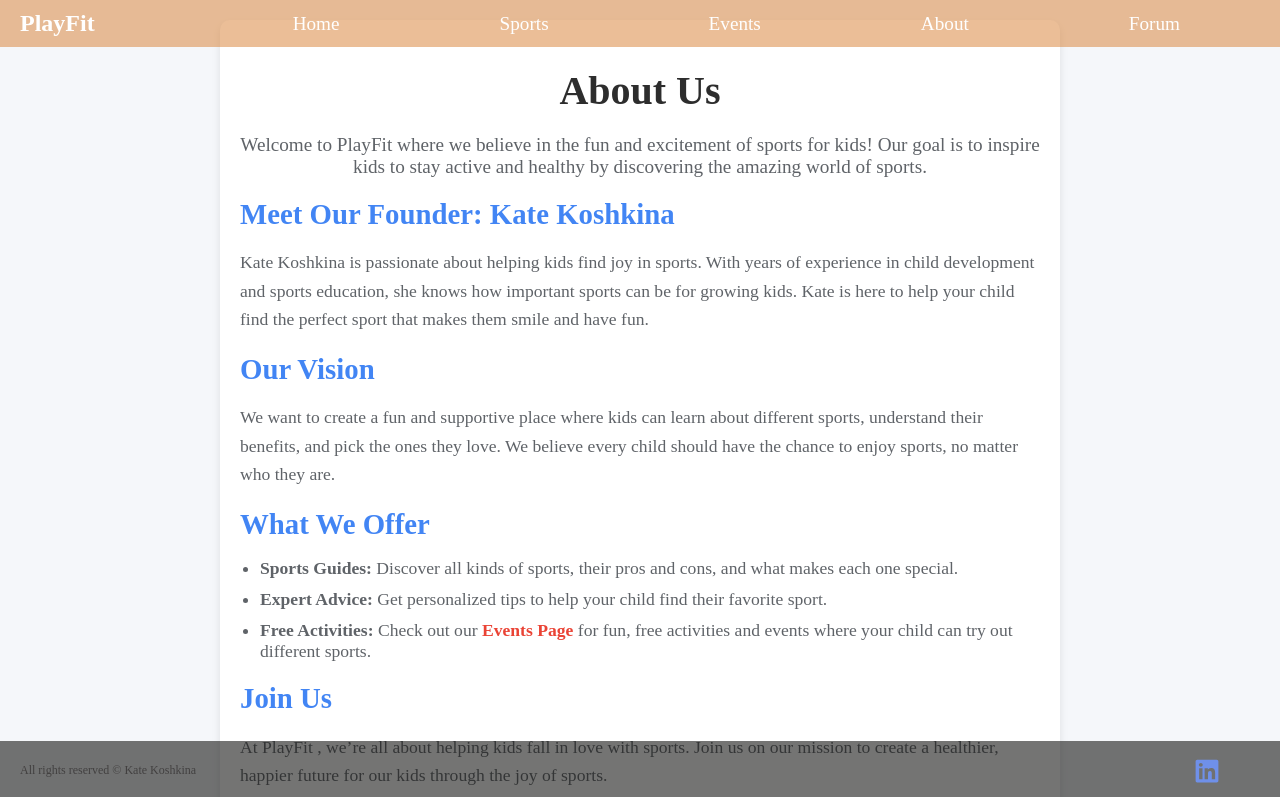
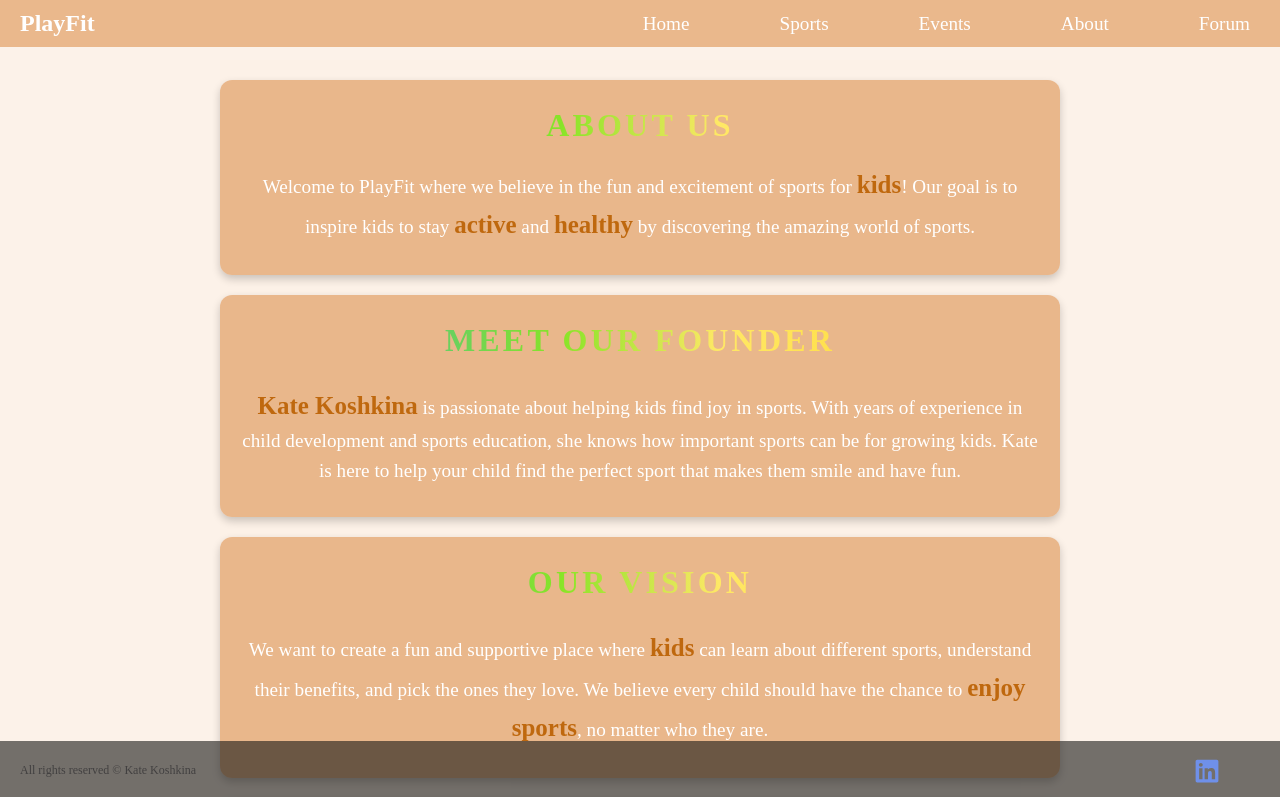
Before and after one commit to KoshkinaKate/Sport_Kids_Capstone_Project, a React (Vite) app in the folder frontend/sport/: page /about in a window 1280 px wide. Shown: the top 797 px of the page. Built offline with nearby package versions, Linux system fonts and the light colour scheme; the HTML template or start-up script is replaced by a standard one; a web font is replaced by a local one.

Commit message:
forumCSS

```diff
--- a/frontend/sport/src/components/NavBar/Navbar.css
+++ b/frontend/sport/src/components/NavBar/Navbar.css
@@ -35,7 +35,9 @@ body {
 
 .navbar ul li {
   margin: 0;
-  margin-right: 100px; /* adjust this line when ADDING SIGN IN BUTTON*/
+  /* display: flex; */
+  justify-content: space-between;
+  margin-right: 30px;
 }
 
 .navbar ul li a {
--- a/frontend/sport/src/pages/About/About.css
+++ b/frontend/sport/src/pages/About/About.css
@@ -1,65 +1,71 @@
-body {
-  background-color: #f5f7fa;
-  font-family: 'Arial', sans-serif;
-  margin: 0;
-  padding: 0;
+.about-container {
+  display: flex;
+  flex-direction: column;
+  align-items: center;
+  padding: 20px;
+  margin: 60px auto;
+  background-color: #fcf2e8ee;
+  max-width: 800px;
 }
 
-.about-container {
-  background-color: #ffffff;
-  border-radius: 10px;
-  box-shadow: 0 4px 8px rgba(0, 0, 0, 0.1);
-  max-width: 800px;
-  margin: 20px auto;
+.section-container {
+  background-color: rgba(215, 126, 49, 0.5);
+  /* border: 2px solid #d77e31; */
+  border-radius: 12px;
+  box-shadow: 0 4px 8px rgba(0, 0, 0, 0.2);
   padding: 20px;
+  margin-bottom: 20px;
+  width: 100%;
+  transition: transform 0.3s ease, box-shadow 0.3s ease;
 }
 
-.about-title {
-  color: #2d2d2d;
-  font-size: 2.5em;
-  text-align: center;
-  margin-bottom: 20px;
+.section-container:hover {
+  transform: scale(1.05);
+  box-shadow: 0 8px 16px rgba(0, 0, 0, 0.3);
 }
 
-.about-intro {
-  color: #5f6368;
-  font-size: 1.2em;
+.title, .subtitle {
+  font-size: 2em;
+  text-transform: uppercase;
+  letter-spacing: 0.1em;
+  background: linear-gradient(to right, #006400, #5dc876, #88e427, #FFE866, #FFDD44, #FFD700);
+  -webkit-background-clip: text;
+  -webkit-text-fill-color: transparent;
+  margin-top: 7px;
   text-align: center;
-  margin-bottom: 20px;
 }
 
-.about-subtitle {
-  color: #4285f4;
-  font-size: 1.8em;
-  margin-top: 20px;
-  margin-bottom: 10px;
-}
-
-.about-content {
-  color: #5f6368;
-  font-size: 1.1em;
-  margin-bottom: 15px;
+.intro, .content {
+  font-size: 1.2em;
+  color: white;
+  font-weight: 300;
+  margin: 10px 0;
+  text-align: center;
   line-height: 1.6;
 }
 
-.about-list {
-  color: #5f6368;
-  font-size: 1.1em;
-  list-style-type: disc;
-  padding-left: 20px;
-  margin-bottom: 20px;
+.list {
+  list-style-type: none;
+  padding: 0;
+  text-align: center;
+}
+.list-item::marker {
+  color: #bb6305ee; /* Sets the color for the bullets */
 }
 
-.about-list li {
-  margin-bottom: 10px;
+.list-item {
+  margin: 10px 0;
 }
 
-.about-link {
-  color: #ea4335;
+.link {
+  color: #457338ee;
   text-decoration: none;
-  font-weight: bold;
 }
 
-.about-link:hover {
+.link:hover {
   text-decoration: underline;
 }
+strong{
+  color: #bb6305ee;
+  font-size: 1.3em;
+}
--- a/frontend/sport/src/pages/About/About.jsx
+++ b/frontend/sport/src/pages/About/About.jsx
@@ -4,36 +4,45 @@ import './About.css';
 const About = () => {
   return (
     <div className="about-container">
-      <h1 className="about-title">About Us</h1>
-      <p className="about-intro">
-        Welcome to PlayFit where we believe in the fun and excitement of sports for kids! Our goal is to inspire kids to stay active and healthy by discovering the amazing world of sports.
+      <div className="section-container">
+        <h1 className="title">About Us</h1>
+        <p className="intro">
+          Welcome to PlayFit where we believe in the fun and excitement of sports for <strong>kids</strong>! Our goal is to inspire kids to stay <strong>active</strong> and <strong>healthy</strong> by discovering the amazing world of sports.
         </p>
+      </div>
 
-      <h2 className="about-subtitle">Meet Our Founder: Kate Koshkina</h2>
-      <p className="about-content">
-        Kate Koshkina is passionate about helping kids find joy in sports. With years of experience in child development and sports education, she knows how important sports can be for growing kids. Kate is here to help your child find the perfect sport that makes them smile and have fun.
+      <div className="section-container">
+        <h2 className="subtitle">Meet Our Founder</h2>
+        <p className="content">
+          <strong>Kate Koshkina</strong> is passionate about helping kids find joy in sports. With years of experience in child development and sports education, she knows how important sports can be for growing kids. Kate is here to help your child find the perfect sport that makes them smile and have fun.
         </p>
+      </div>
 
-      <h2 className="about-subtitle">Our Vision</h2>
-      <p className="about-content">
-        We want to create a fun and supportive place where kids can learn about different sports, understand their benefits, and pick the ones they love. We believe every child should have the chance to enjoy sports, no matter who they are.
+      <div className="section-container">
+        <h2 className="subtitle">Our Vision</h2>
+        <p className="content">
+          We want to create a fun and supportive place where <strong>kids</strong> can learn about different sports, understand their benefits, and pick the ones they love. We believe every child should have the chance to <strong>enjoy sports</strong>, no matter who they are.
         </p>
+      </div>
 
-      <h2 className="about-subtitle">What We Offer</h2>
-      <ul className="about-list">
-        <li><strong>Sports Guides:</strong> Discover all kinds of sports, their pros and cons, and what makes each one special.</li>
-        <li><strong>Expert Advice:</strong> Get personalized tips to help your child find their favorite sport.</li>
-        <li><strong>Free Activities:</strong> Check out our <a href="/events" className="about-link">Events Page</a> for fun, free activities and events where your child can try out different sports.</li>
+      <div className="section-container">
+        <h2 className="subtitle">What We Offer</h2>
+        <ul className="content">
+          <li className="list-item"><strong>Sports Guides:</strong> Discover all kinds of sports, their pros and cons, and what makes each one special.</li>
+          <li className="list-item"><strong>Expert Advice:</strong> Get personalized tips to help your child find their favorite sport.</li>
+          <li className="list-item"><strong>Free Activities:</strong> Check out our <a href="/events" className="link">Events Page</a> for fun, free activities and events where your child can try out different sports.</li>
         </ul>
+      </div>
 
-      <h2 className="about-subtitle">Join Us</h2>
-      <p className="about-content">
-        At PlayFit , we’re all about helping kids fall in love with sports. Join us on our mission to create a healthier, happier future for our kids through the joy of sports.
+      <div className="section-container">
+        <h2 className="subtitle">Join Us</h2>
+        <p className="content">
+          At PlayFit, we’re all about helping kids fall in love with sports. Join us on our mission to create a healthier, happier future for our kids through the joy of sports.
         </p>
-
-      <p className="about-content">
-        For more information or to get involved, please <a href="/forum" className="about-link">Contact Us</a>.
+        <p className="content">
+          For more information or to get involved, please <a href="/forum" className="link">Contact Us</a>.
         </p>
+      </div>
     </div>
   );
 };
--- a/frontend/sport/src/pages/Forum/Forum.css
+++ b/frontend/sport/src/pages/Forum/Forum.css
@@ -8,6 +8,7 @@
 }
 
 .forum-header {
+  margin-top: 60px;
   text-align: center;
   margin-bottom: 20px;
   font-size: 2.5em;
@@ -21,7 +22,10 @@
   display: flex;
   margin-bottom: 20px;
 }
+.question-number{
+  color: #bb6305ee; /* Sets the color for the bullets */
 
+}
 .forum-input-container input {
   flex: 1;
   padding: 10px;
@@ -140,11 +144,3 @@
   box-shadow: 0 4px 8px rgba(0, 0, 0, 0.2);
   transform: translateY(-2px);
 }
-
-.forum-list .cancel-button {
-  background-color: #dc3545;
-}
-
-.forum-list .cancel-button:hover {
-  background-color: #c82333;
-}
--- a/frontend/sport/src/pages/Forum/Forum.jsx
+++ b/frontend/sport/src/pages/Forum/Forum.jsx
@@ -72,7 +72,7 @@ const Forum = () => {
       <ul className="forum-list">
         {questions.map((question, index) => (
           <li key={question._id}>
-            <div className="question-number">Question {index + 1}</div>
+            <div className="question-number"># {index + 1}</div>
             {editingQuestion === question._id ? (
               <div className="edit-input-container">
                 <input
--- a/frontend/sport/src/pages/Home/Home.css
+++ b/frontend/sport/src/pages/Home/Home.css
@@ -10,7 +10,7 @@ body {
   flex-direction: column;
   align-items: center;
   padding: 20px;
-  background: linear-gradient(to right, #f8dc3d 0%, #f9e279 20%, #f3e594 40%, #B5DC8B 60%, #9aeeae 80%, #2f7c2f 100%);
+  background: linear-gradient(to right, #f3e283 0%, #f0e19c 20%, #efe6b2 40%, #c3e0a5 60%, #acf5bd 80%, #6faf6f 100%);
   color: green;
 }
 
```
Lines whose indentation alone changed are shown as unchanged.
